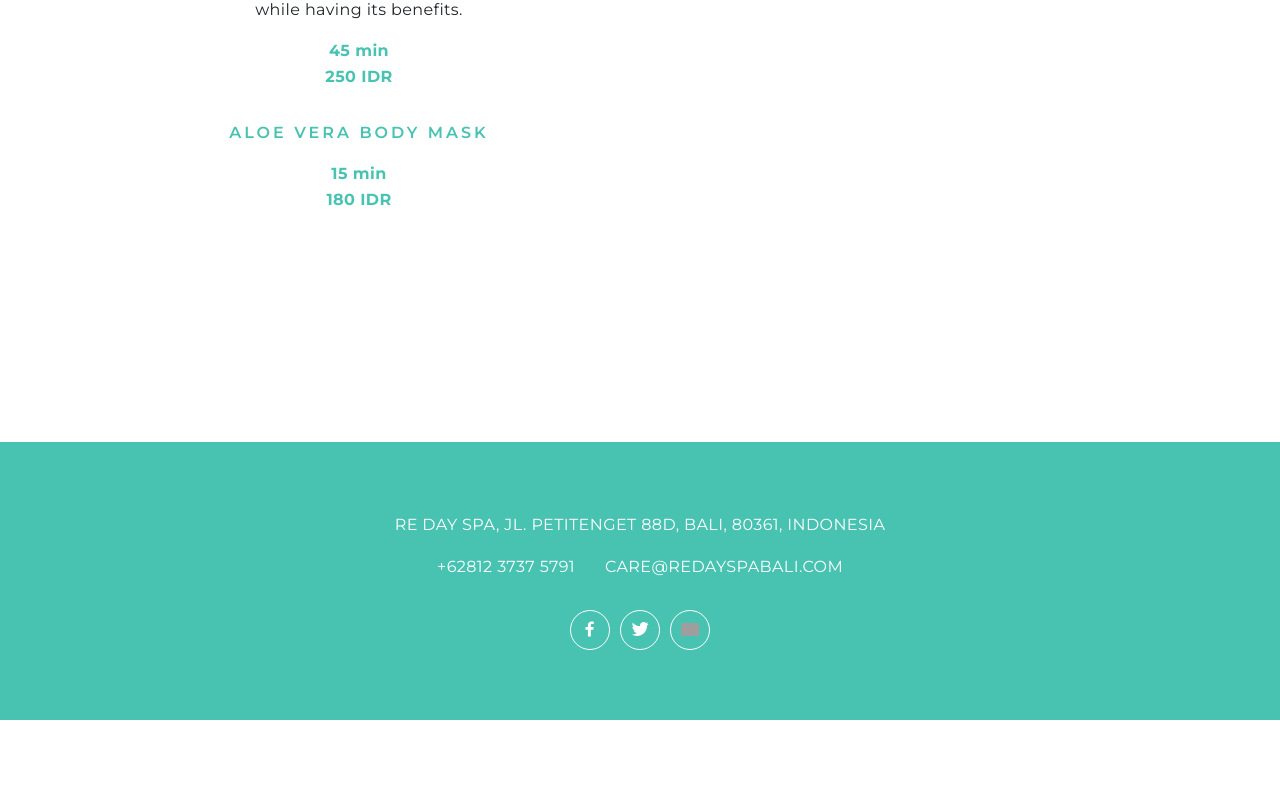
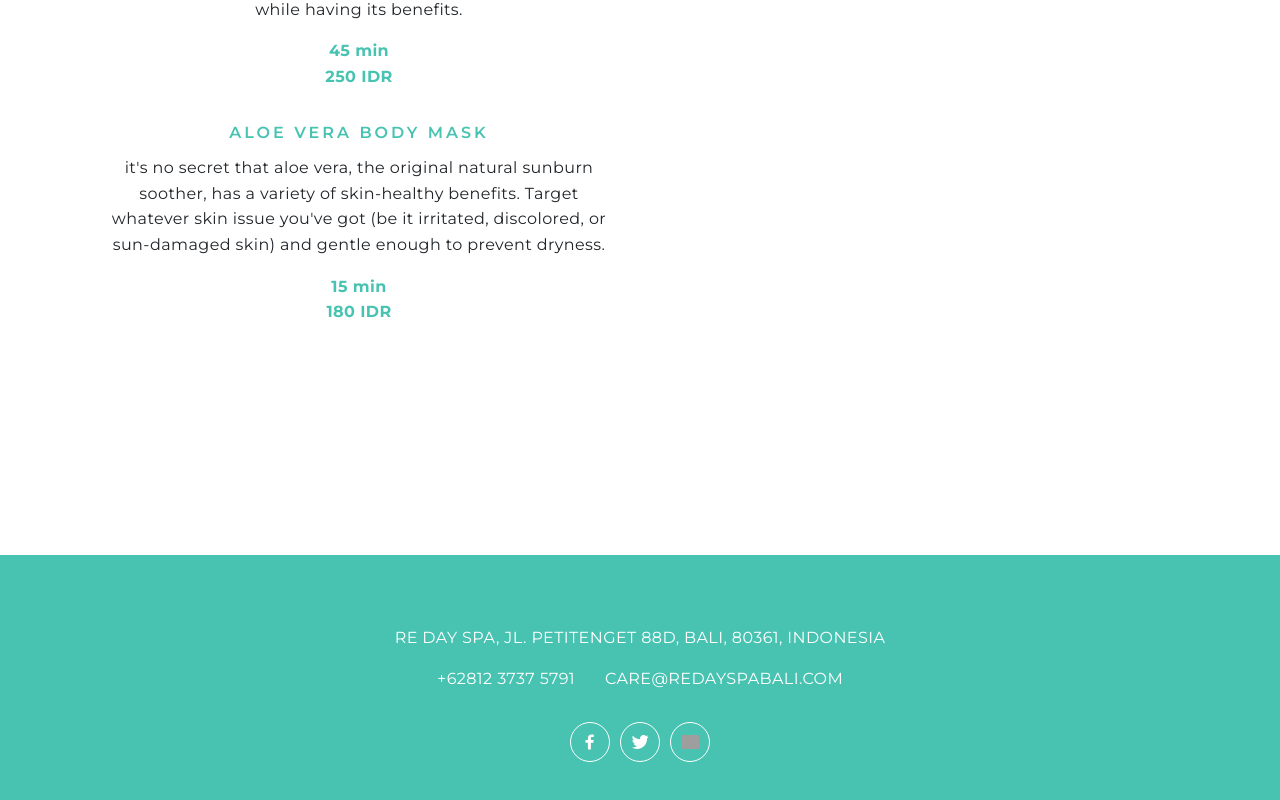
Before and after one commit to aldipee/redayspa, a Next.js app: page /treatment-menu in a window 1280 px wide. Shown: the part 6322-7122 px from the top of the page. Before the commit the page ends 7042 px from the top, so only its background shows below. Built offline with nearby package versions, Linux system fonts and the light colour scheme; grey boxes are pictures that could not be loaded.

Commit message:
add aloe desc

```diff
--- a/pages/treatment-menu.js
+++ b/pages/treatment-menu.js
@@ -493,7 +493,7 @@ export default function Home() {
                       <div className='text-center mb30'>
                         <div className='sm-heading'>ALOE VERA BODY MASK</div>
                         <p>
-
+                          {`it's`} no secret that aloe vera, the original natural sunburn soother, has a variety of skin-healthy benefits. Target whatever skin issue {`you've`} got (be it irritated, discolored, or sun-damaged skin) and gentle enough to prevent dryness.
                         </p>
                         <p className='font-bold green'>
                           15 min
```
